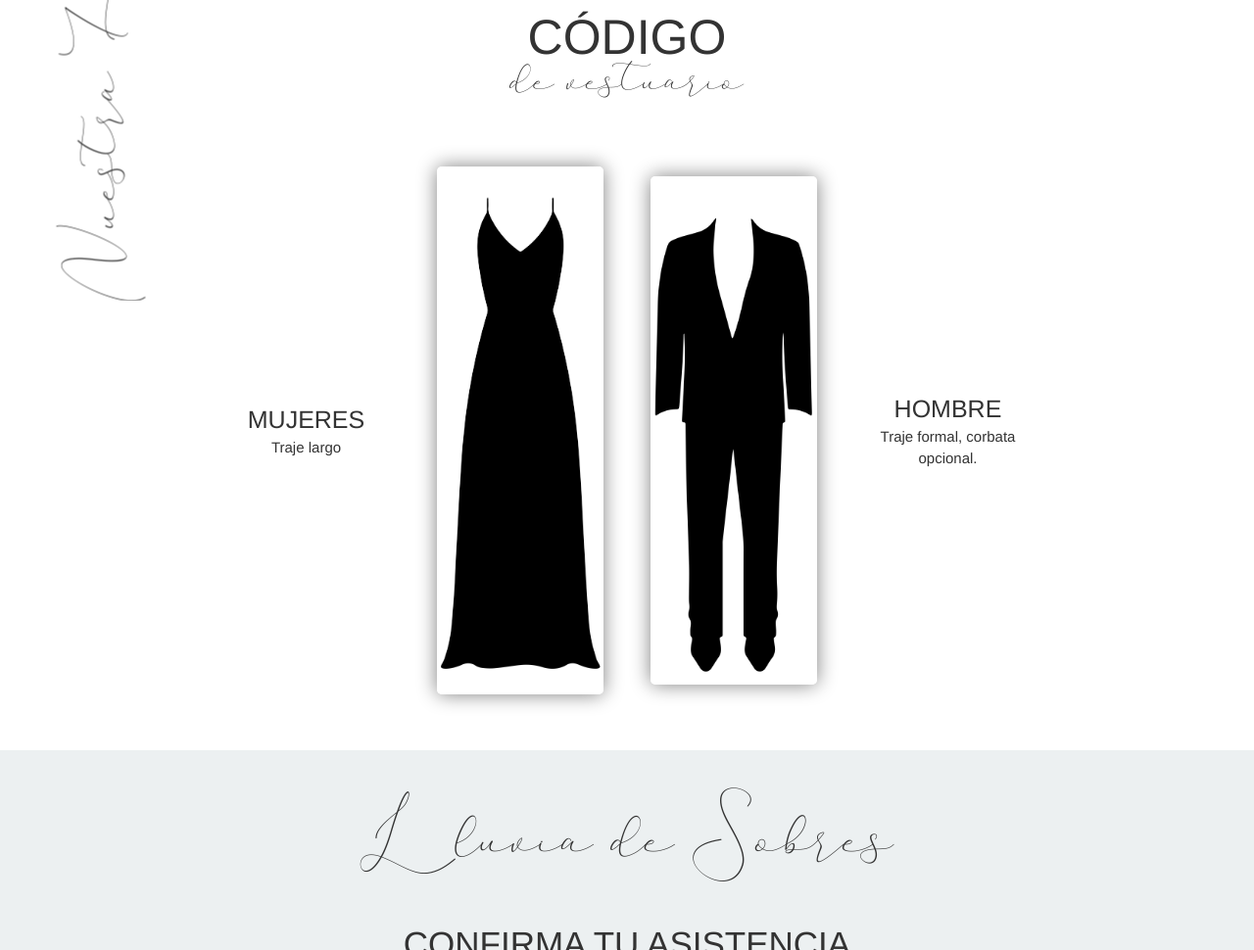
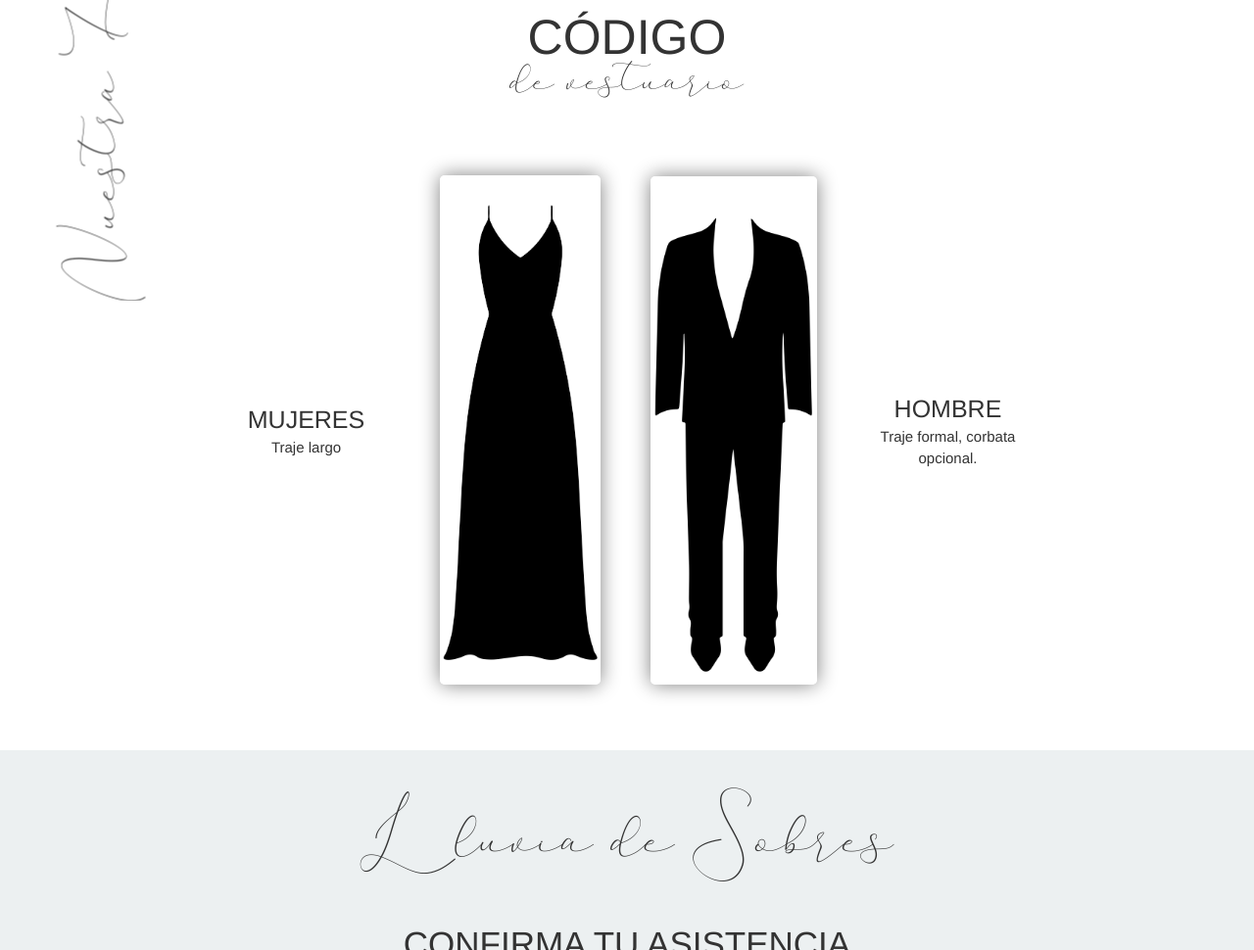
Before and after one commit to kleideradrian99/RyP, a website: page index.html in a window 1280 px wide. Shown: the part 2284-3254 px from the top of the page at 98% size. Drawn offline with nearby package versions, Linux system fonts and the light colour scheme; a web font is replaced by a local one.

Commit message:
Cambio Imagen

```diff
--- a/index.html
+++ b/index.html
@@ -360,7 +360,7 @@
                     <div class="col-md-6">
                         <div class="center-componente">
                             <img class="text " src="build/img/mujer.png"
-                                style="width: 170px;z-index: -1;border-radius: 5px;">
+                                style="width: 164px;z-index: -1;border-radius: 5px;">
                         </div>
                     </div>
                 </div>
```
